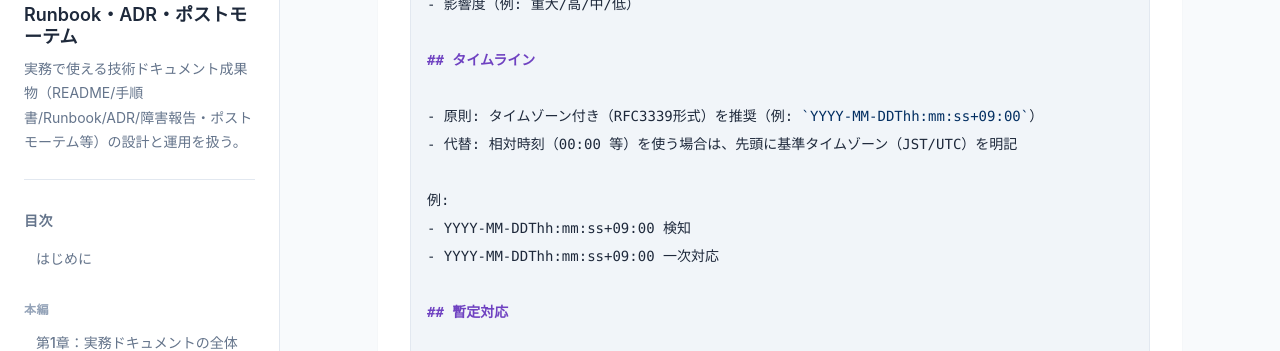
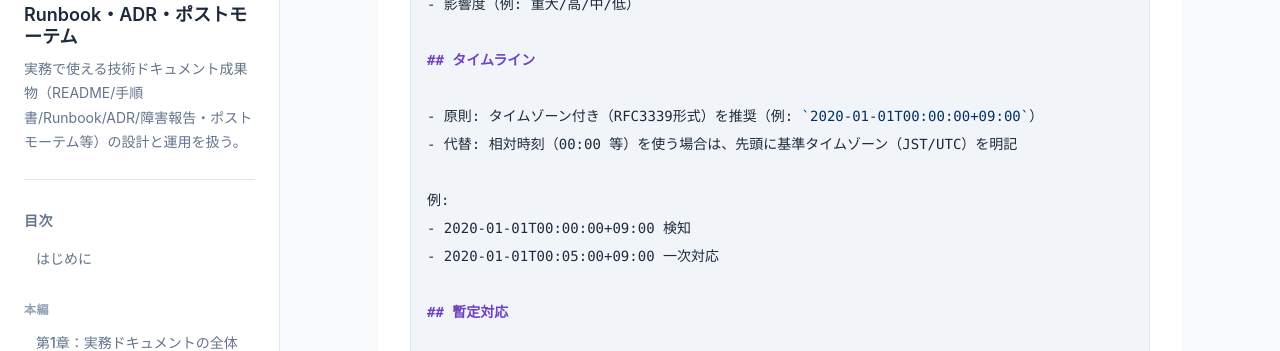
Before and after one commit to itdojp/engineering-documentation-book, a Jekyll site: the page built from docs/appendices/templates/incident-report/index.md, in a window 1280 px wide and 900 px high, scrolled down 413 px. Shown: the part 152-503 px from the top of the window. Built offline with Jekyll 4.4.1, drawn with Linux system fonts in a browser that asks for light colours.

Commit message:
レビュー対応: RFC3339例示を具体化

```diff
--- a/docs/appendices/templates/incident-report/index.md
+++ b/docs/appendices/templates/incident-report/index.md
@@ -22,12 +22,12 @@ order: 907
 
 ## タイムライン
 
-- 原則: タイムゾーン付き（RFC3339形式）を推奨（例: `YYYY-MM-DDThh:mm:ss+09:00`）
+- 原則: タイムゾーン付き（RFC3339形式）を推奨（例: `2020-01-01T00:00:00+09:00`）
 - 代替: 相対時刻（00:00 等）を使う場合は、先頭に基準タイムゾーン（JST/UTC）を明記
 
 例:
-- YYYY-MM-DDThh:mm:ss+09:00 検知
-- YYYY-MM-DDThh:mm:ss+09:00 一次対応
+- 2020-01-01T00:00:00+09:00 検知
+- 2020-01-01T00:05:00+09:00 一次対応
 
 ## 暫定対応
 
```
